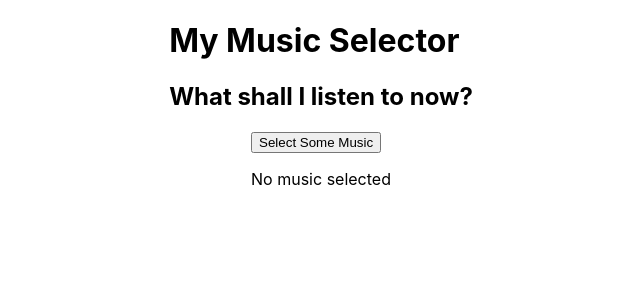
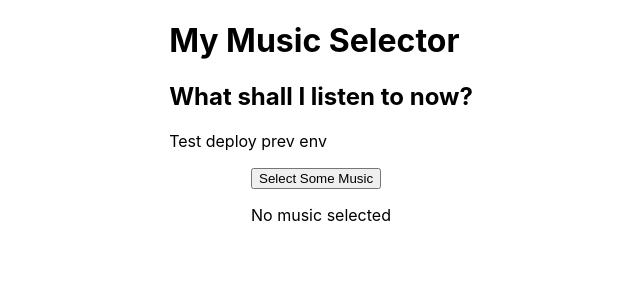
Before and after one commit to markweston/music-selector, a React (Create React App) app: page / in a window 1280 px wide. Shown: the top 300 px of the page, without its empty margins (319-959 px from the left). Built offline with nearby package versions, Linux system fonts and the light colour scheme.

Commit message:
Test commit for preview pr

```diff
--- a/src/App.js
+++ b/src/App.js
@@ -8,6 +8,7 @@ function App() {
       <header>
         <h1>My Music Selector</h1>
         <h2>What shall I listen to now?</h2>
+        <p>Test deploy prev env</p>
       </header>
       {/* <SelectMusicClass /> */}
       <SelectMusic />
```
